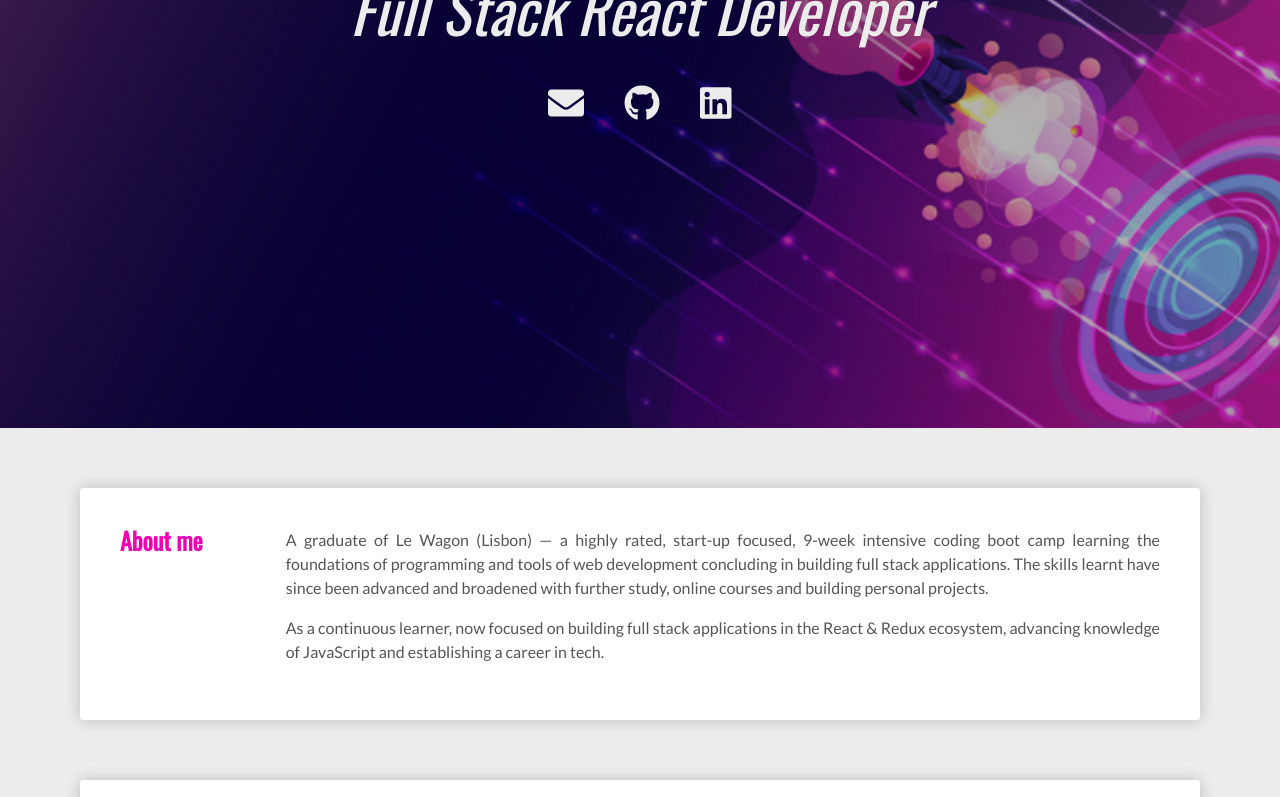
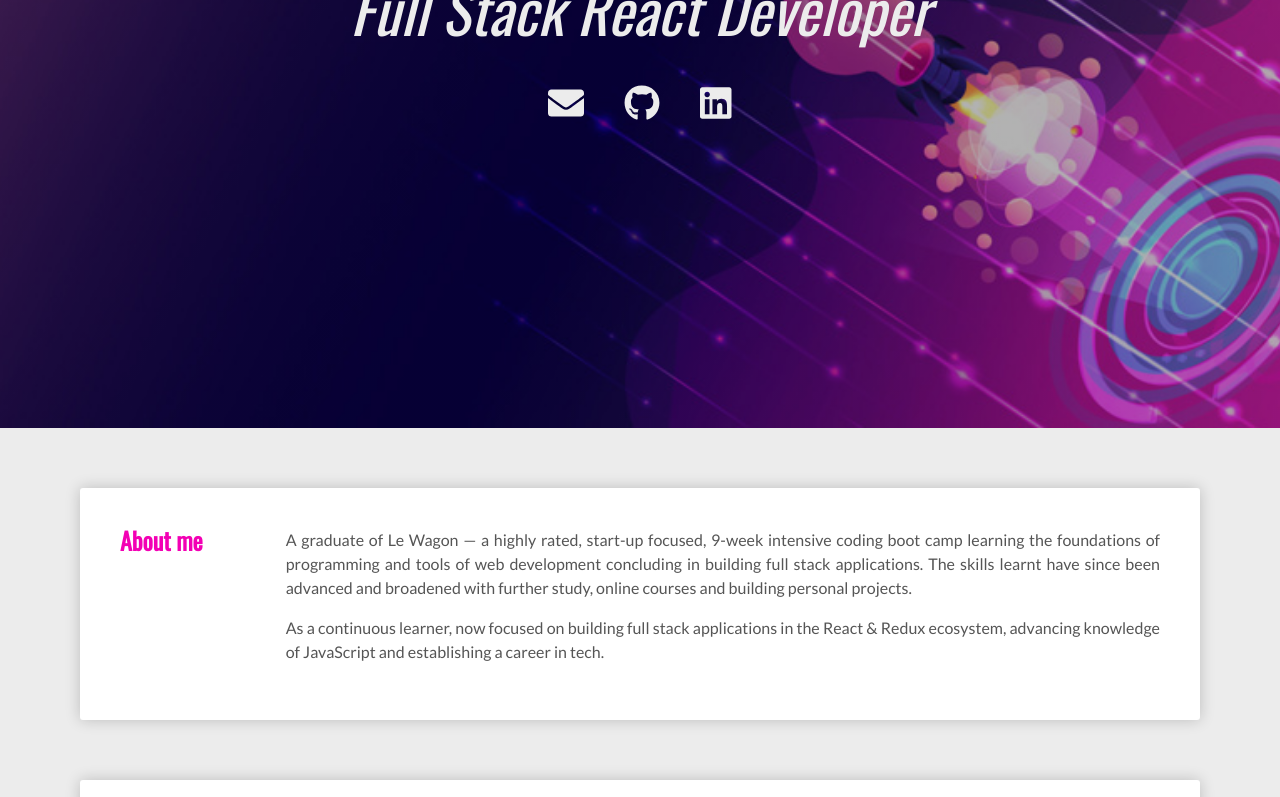
Before and after one commit to grahamcottridge/gc-portfolio, a React (Create React App) app: page / in a window 1280 px wide. Shown: the part 372-1169 px from the top of the page. Built offline with nearby package versions, Linux system fonts and the light colour scheme.

Commit message:
Update about me

```diff
--- a/src/components/about/about.component.jsx
+++ b/src/components/about/about.component.jsx
@@ -7,12 +7,11 @@ const About = props => (
     <h2 className="title">About me</h2>
     <div className="about-me">
       <p>
-        A graduate of Le Wagon (Lisbon) — a highly rated, start-up focused,
-        9-week intensive coding boot camp learning the foundations of
-        programming and tools of web development concluding in building full
-        stack applications. The skills learnt have since been advanced and
-        broadened with further study, online courses and building personal
-        projects.
+        A graduate of Le Wagon — a highly rated, start-up focused, 9-week
+        intensive coding boot camp learning the foundations of programming and
+        tools of web development concluding in building full stack applications.
+        The skills learnt have since been advanced and broadened with further
+        study, online courses and building personal projects.
       </p>
       <p>
         As a continuous learner, now focused on building full stack applications
```
